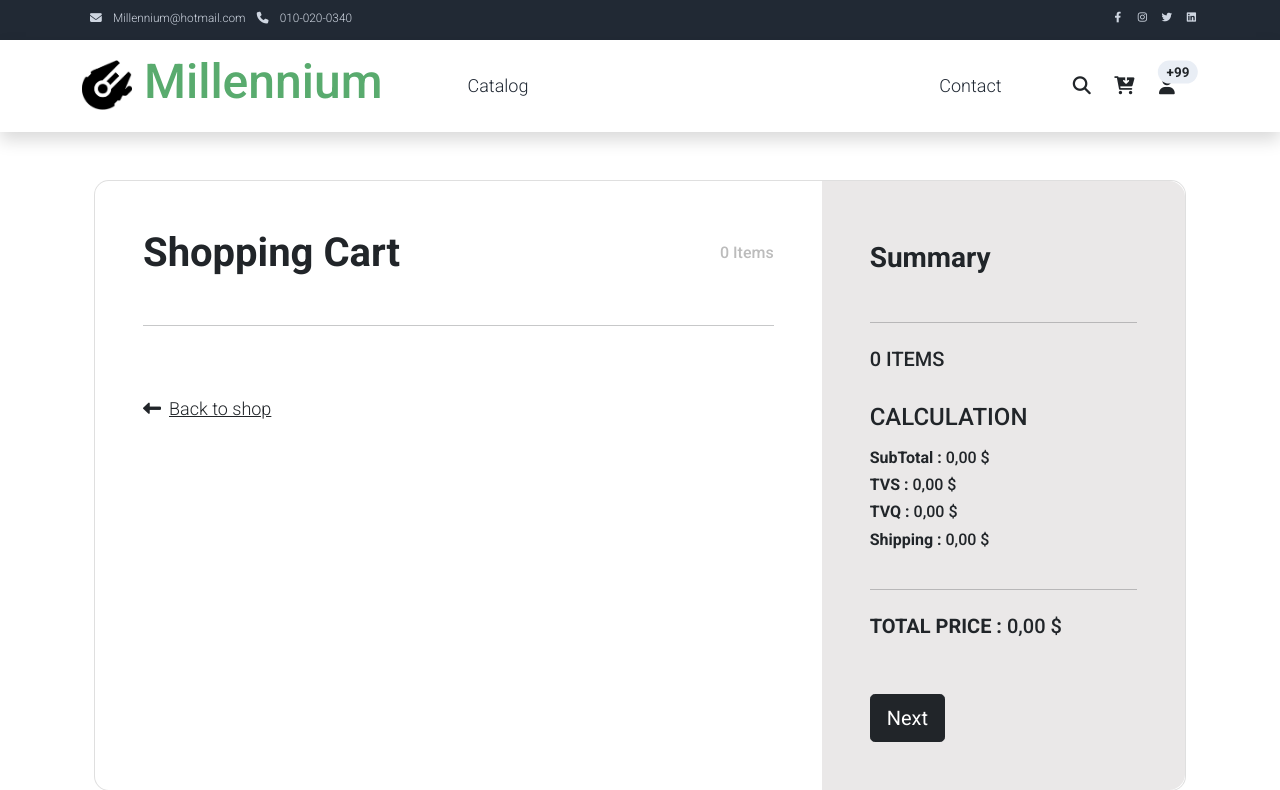
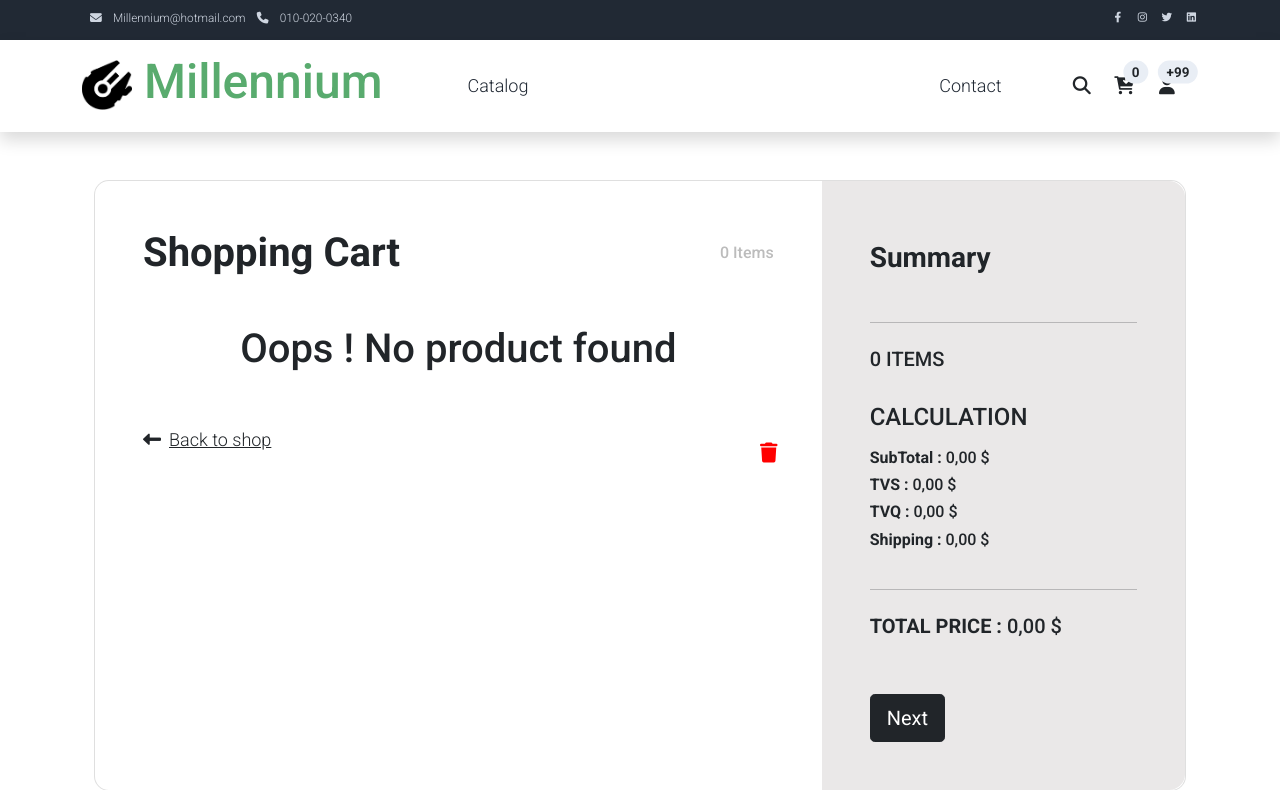
Before and after one commit to NadeauRaphael/Millenium, a Symfony app: template templates/Cart/cart.html.twig in a window 1280 px wide. Shown: the top 790 px of the page. Run offline with Twig, Linux system fonts and the light colour scheme; the template is opened without the code that fills it, so the values that code supplies are empty; some libraries are stand-ins or nearby versions.

Commit message:
Delete all done and header in progress

```diff
--- a/templates/Cart/cart.html.twig
+++ b/templates/Cart/cart.html.twig
@@ -14,17 +14,40 @@
 										<h6 class="mb-0 text-muted">{{cart.getPurchases() | length}}
 											Items</h6>
 									</div>
+									{% if cart.getPurchases() | length > 0 %}
+										<div class="row mb-4 d-flex justify-content-between align-items-center">
+											<div class="col-md-2 col-lg-2 col-xl-2 text-center border-end border-dark">
+												<h5>Product</h5>
+											</div>
+											<div class="col-md-2 col-lg-2 col-xl-2 text-center border-end border-dark">
+												<h5>Name</h5>
+											</div>
+											<div class="col-md-2 col-lg-2 col-xl-2 text-center border-end border-dark">
+												<h5>Price</h5>
+											</div>
+											<div class="col-md-3 col-lg-3 col-xl-2 text-center border-end border-dark">
+												<h5>Quantity</h5>
+											</div>
+											<div class="col-md-3 col-lg-2 col-xl-2 offset-lg-1 text-center">
+												<h5>Total</h5>
+											</div>
+											<div class="col-md-1 col-lg-1 col-xl-1 border-end border-dark" style="height:35px"></div>
+										</div>
 										<hr class="my-4">
 										<form action="{{ path('cart_update') }}" method="POST">
 											{% for key, purchase in cart.getPurchases() %}
 												<div class="row mb-4 d-flex justify-content-between align-items-center">
-												<div class="col-md-2 col-lg-2 col-xl-2">
+													<div class="col-md-2 col-lg-2 col-xl-2 text-center">
 														<img src="{{purchase.product.imgPath}}" class="img-fluid rounded-3" alt="Cotton T-shirt">
 													</div>
-												<div class="col-md-3 col-lg-3 col-xl-3">
+													<div class="col-md-2 col-lg-2 col-xl-2 text-center">
 														<h6 class="text-black mb-0">{{purchase.product.name}}</h6>
 													</div>
-												<div class="col-md-3 col-lg-3 col-xl-2 d-flex">
+													<div class="col-md-2 col-lg-2 col-xl-2 text-center">
+														<h6 class="text-black mb-0">{{purchase.price}}
+															$</h6>
+													</div>
+													<div class="col-md-3 col-lg-3 col-xl-2 d-flex text-center">
 														<button name="action" value="update" class="btn btn-link px-2" onclick="this.parentNode.querySelector('input[type=number]').stepDown()">
 															<i class="fas fa-minus"></i>
 														</button>
@@ -35,7 +58,7 @@
 															<i class="fas fa-plus"></i>
 														</button>
 													</div>
-												<div class="col-md-3 col-lg-2 col-xl-2 offset-lg-1">
+													<div class="col-md-3 col-lg-2 col-xl-2 offset-lg-1 text-center">
 														<h6 class="mb-0">{{(purchase.price * purchase.quantity)| number_format(2, ',', ' ')}}
 															$</h6>
 													</div>
@@ -50,12 +73,20 @@
 
 											{% endfor %}
 										</form>
+									{% else %}
+										<h1 class="text-center">Oops ! No product found</h1>
+									{% endif %}
 
-									<div class="pt-5">
-										<h6 class="mb-0">
+									<div class="pt-5 row">
+										<h6 class="mb-0 col-3">
 											<a href="{{path('Catalog',{}) }}" class="text-body">
 												<i class="fas fa-long-arrow-alt-left me-2"></i>Back to shop</a>
 										</h6>
+										<a href="{{path('cart_deleteAll')}}" class="col-1 offset-8">
+											<button type="button" class="btn btn-lg">
+												<i class="fas fa-trash" style="color:red"></i>
+											</button>
+										</a>
 									</div>
 								</div>
 							</div>
@@ -73,15 +104,35 @@
 									<h4 class="text-uppercase mb-3">Calculation</h4>
 
 									<div class="mb-1 pb-2">
-										<h6><b>SubTotal : </b>{{ SubTotal | number_format(2, ',', ' ')}} $</h6>
-										<h6><b>TVS : </b>{{TVS| number_format(2, ',', ' ')}} $</h6>
-										<h6><b>TVQ : </b>{{TVQ| number_format(2, ',', ' ')}} $</h6>
-										<h6><b>Shipping : </b>{{ ShippingCost | number_format(2, ',', ' ')}} $</h6>
+										<h6>
+											<b>SubTotal :
+											</b>
+											{{ SubTotal | number_format(2, ',', ' ')}}
+											$</h6>
+										<h6>
+											<b>TVS :
+											</b>
+											{{TVS| number_format(2, ',', ' ')}}
+											$</h6>
+										<h6>
+											<b>TVQ :
+											</b>
+											{{TVQ| number_format(2, ',', ' ')}}
+											$</h6>
+										<h6>
+											<b>Shipping :
+											</b>
+											{{ ShippingCost | number_format(2, ',', ' ')}}
+											$</h6>
 									</div>
 
 									<hr class="my-4">
 									<div class="d-flex justify-content-between mb-5">
-										<h5 class="text-uppercase"><b>Total price : </b>{{ (SubTotal + TVQ + TVS + ShippingCost)|number_format(2, ',', ' ')}} $</h5>
+										<h5 class="text-uppercase">
+											<b>Total price :
+											</b>
+											{{ (SubTotal + TVQ + TVS + ShippingCost)|number_format(2, ',', ' ')}}
+											$</h5>
 										<h5></h5>
 									</div>
 
--- a/templates/core/header.html.twig
+++ b/templates/core/header.html.twig
@@ -37,7 +37,7 @@
 				</a>
 				<a class="nav-icon position-relative text-decoration-none" href="{{path('app_cart',{}) }}">
 					<i class="fa fa-fw fa-cart-arrow-down text-dark mr-1"></i>
-					<span class="position-absolute top-0 left-100 translate-middle badge rounded-pill bg-light text-dark"></span>
+					<span class="position-absolute top-0 left-100 translate-middle badge rounded-pill bg-light text-dark">{{ app.session.get('purchases').purchases | length }}</span>
 				</a>
 				<a class="nav-icon position-relative text-decoration-none" href="#">
 					<i class="fa fa-fw fa-user text-dark mr-3"></i>
```
Also changed, not shown: src/Controller/CartController.php (+19 -6 lines). Lines whose indentation alone changed are shown as unchanged.
